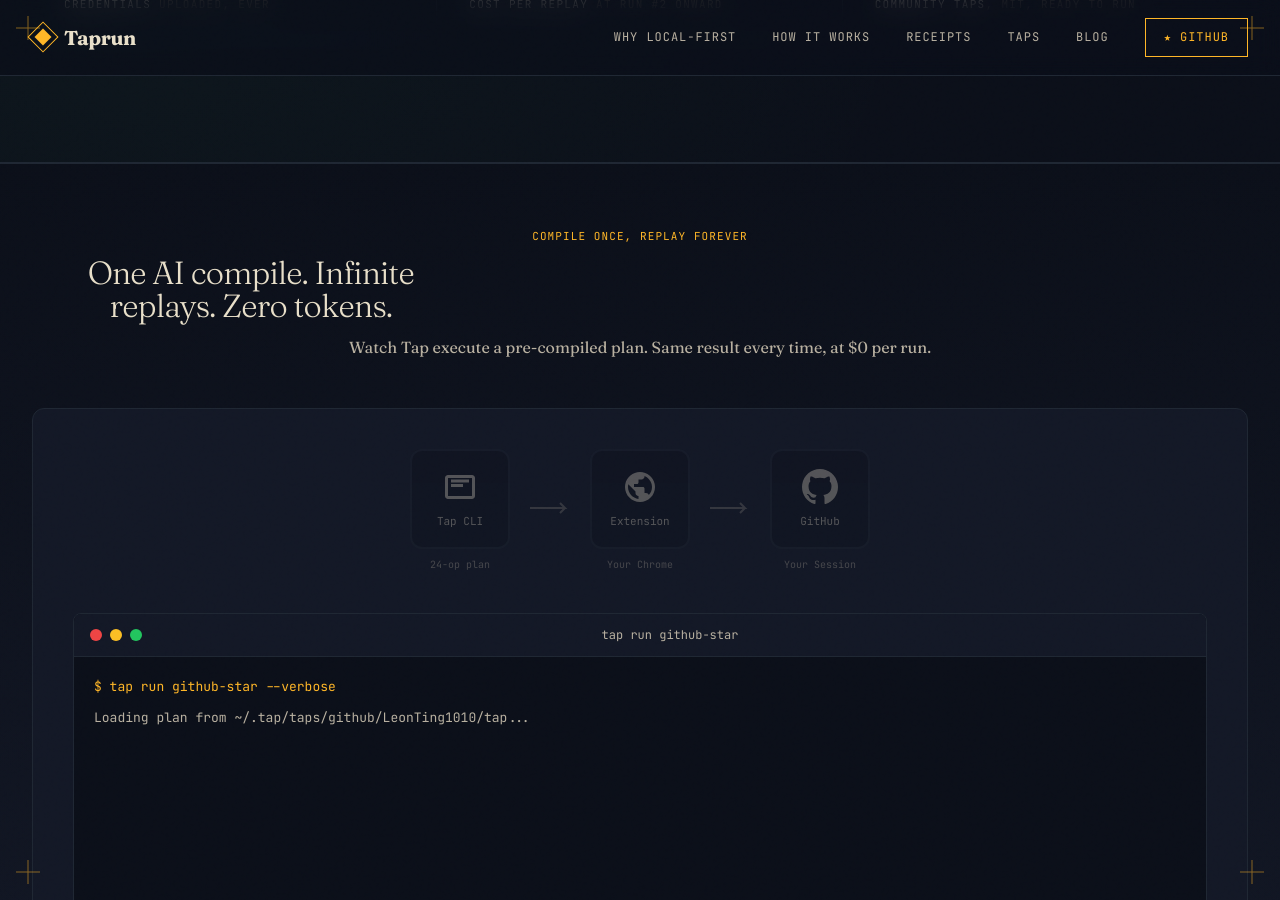
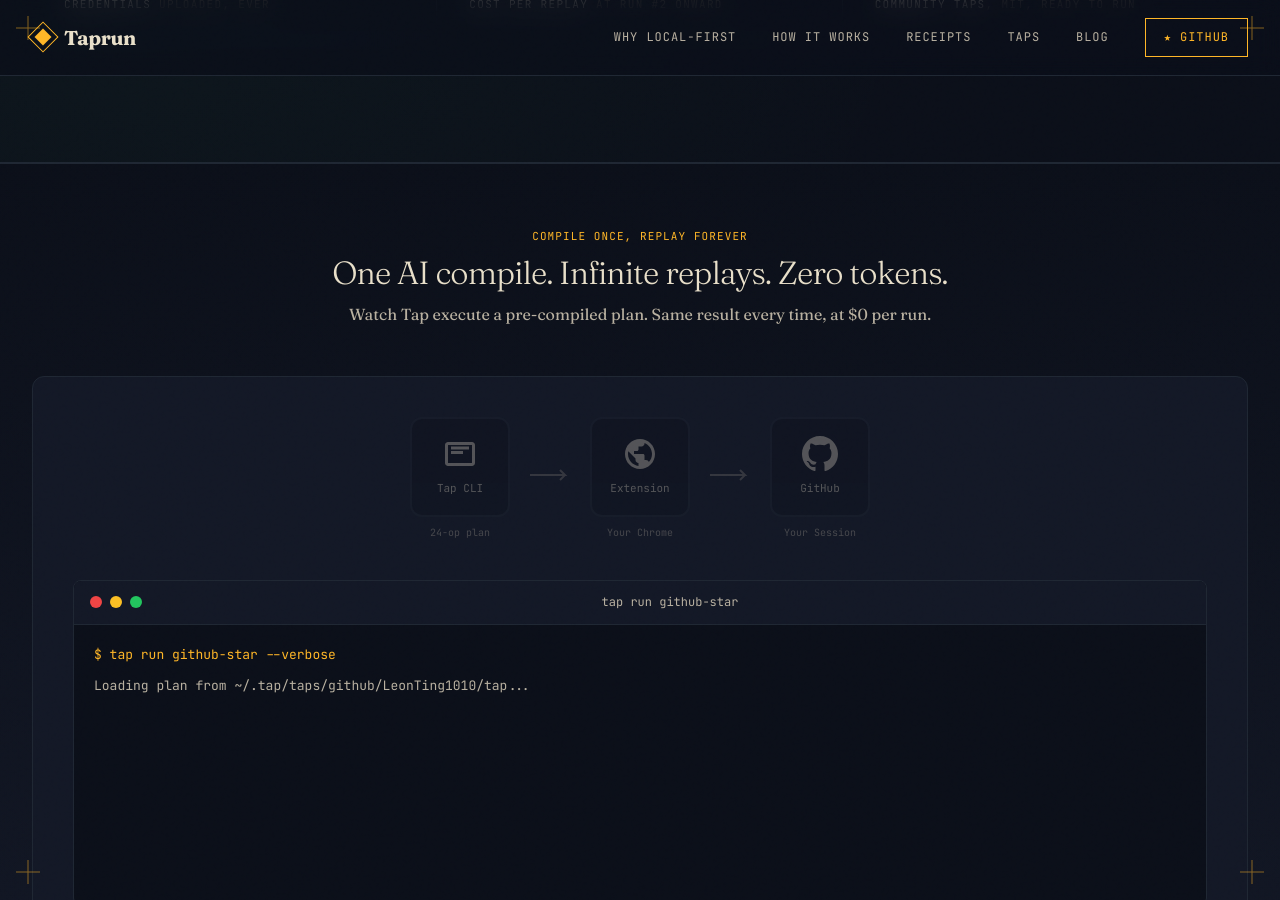
Before and after one commit to LeonTing1010/tap, a Jekyll site: the page built from docs/index.html, in a window 1280 px wide and 900 px high, scrolled down 1025 px. Built offline with Jekyll 4.4.1, drawn with Linux system fonts in a browser that asks for light colours.

Commit message:
style(home): text-wrap balance/pretty on hero demo headline
Co-Authored-By: Claude Opus 4.7 (1M context) <noreply@anthropic.com>

```diff
--- a/docs/index.html
+++ b/docs/index.html
@@ -1218,8 +1218,8 @@ footer {
   <div class="container">
     <div class="demo-header" style="text-align:center;margin-bottom:48px;">
       <div style="font-family:var(--font-mono);font-size:11px;color:var(--signal);text-transform:uppercase;letter-spacing:0.1em;margin-bottom:12px;">Compile Once, Replay Forever</div>
-      <h2 style="font-family:var(--font-display);font-size:32px;color:var(--text);margin-bottom:12px;">One AI compile. Infinite replays. Zero tokens.</h2>
-      <p style="font-family:var(--font-body);font-size:16px;color:var(--text-dim);max-width:600px;margin:0 auto;line-height:1.6;">
+      <h2 style="font-family:var(--font-display);font-size:32px;color:var(--text);margin-bottom:12px;text-wrap:balance;max-width:680px;margin-left:auto;margin-right:auto;">One AI compile. Infinite replays. Zero tokens.</h2>
+      <p style="font-family:var(--font-body);font-size:16px;color:var(--text-dim);max-width:600px;margin:0 auto;line-height:1.6;text-wrap:pretty;">
         Watch Tap execute a pre-compiled plan. Same result every time, at $0 per run.
       </p>
     </div>
```
